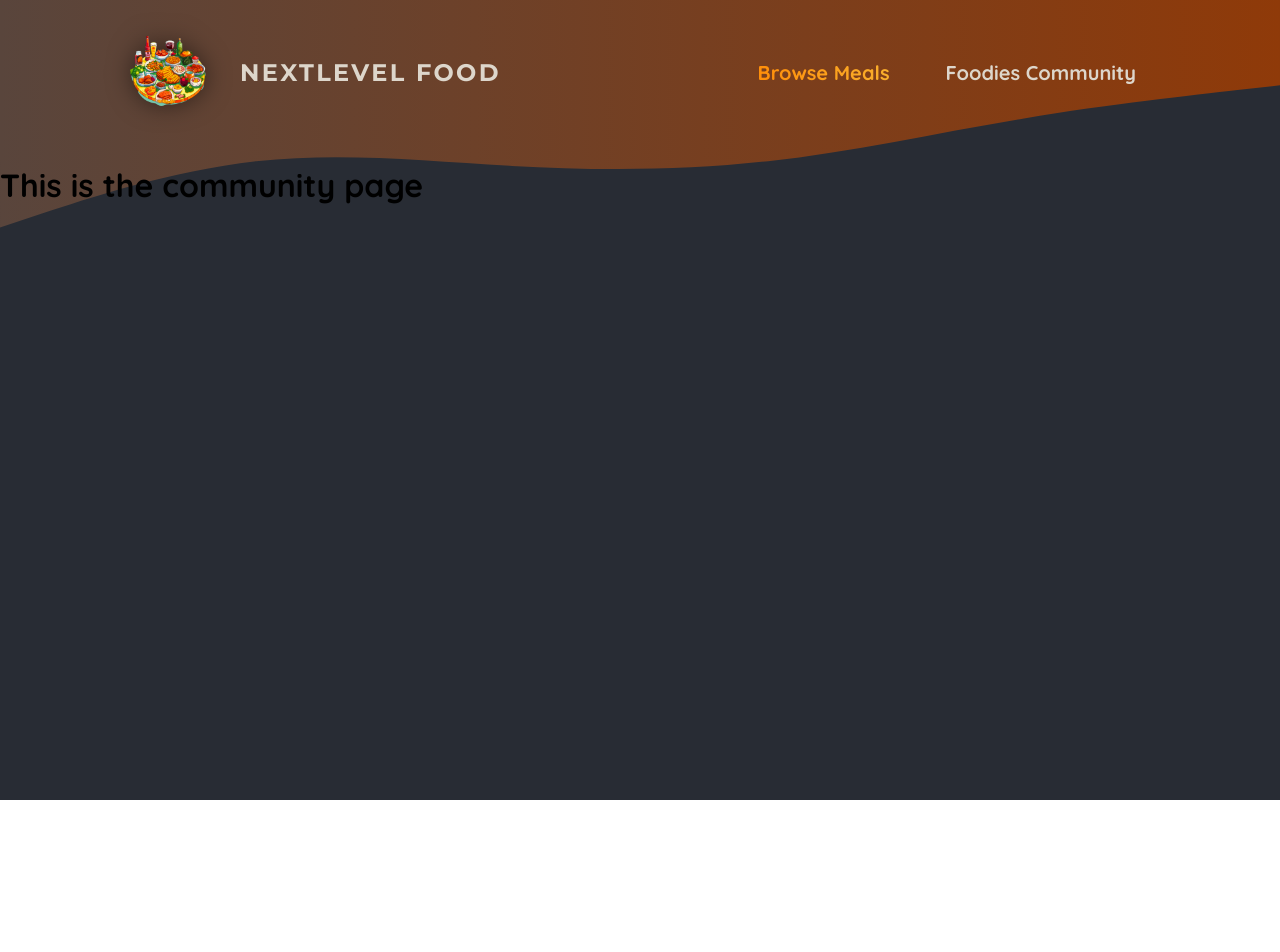
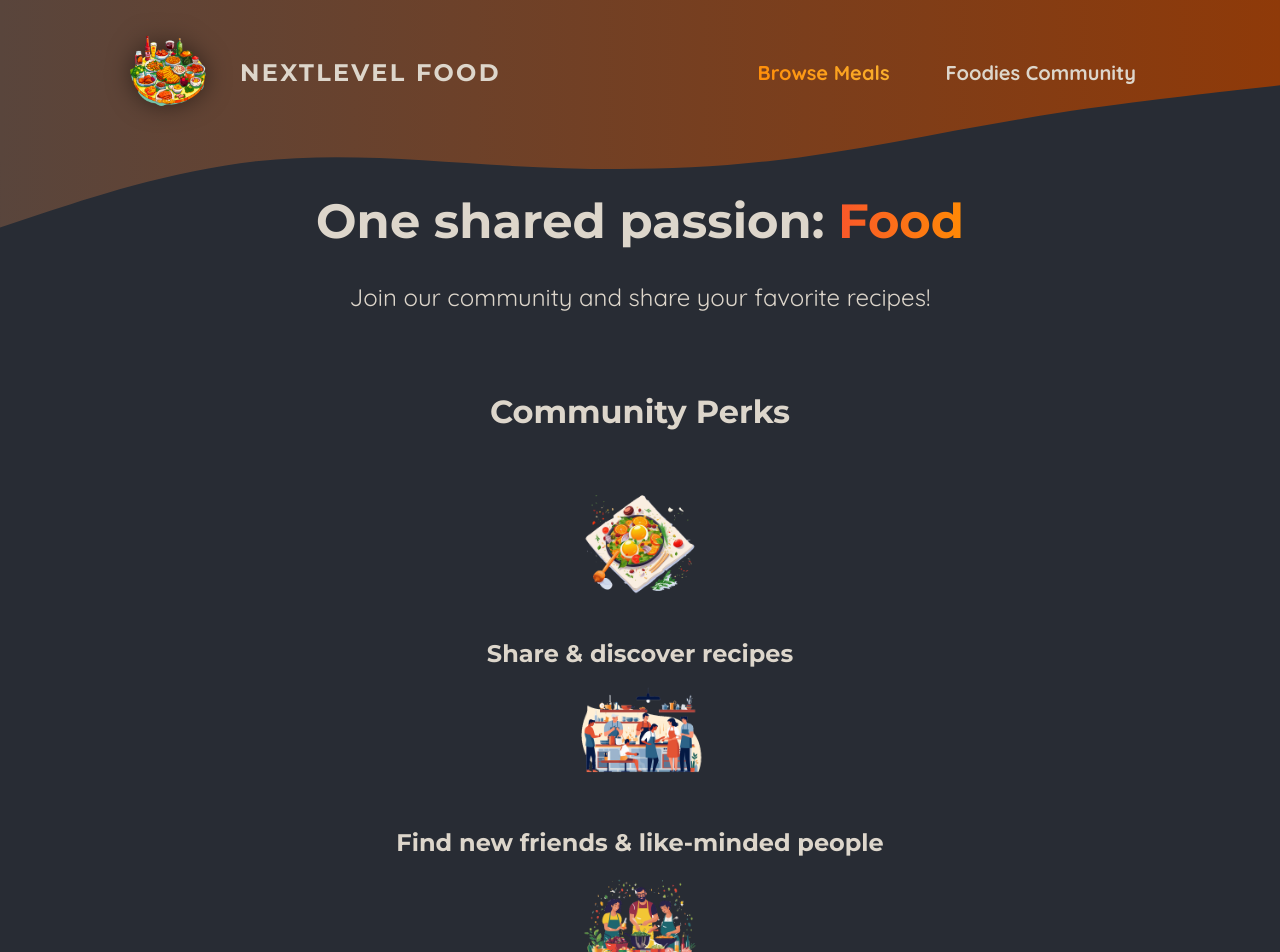
Before and after one commit to Abdelrahman-7z7/FoodiesNextJs, a Next.js app: page /community in a window 1280 px wide. Shown: the top 952 px of the page. Before the commit the page ends 800 px from the top, so only its background shows below. Built offline with nearby package versions, Linux system fonts and the light colour scheme.

Commit message:
refactoring the community page and adding styles

```diff
--- a/app/community/page.js
+++ b/app/community/page.js
@@ -1,7 +1,40 @@
-export default function CommunityPage(){
-    return(
-        <main>
-            <h1>This is the community page</h1>
-        </main>
-    )
+import Image from 'next/image';
+
+import mealIcon from '@/assets/icons/meal.png';
+import communityIcon from '@/assets/icons/community.png';
+import eventsIcon from '@/assets/icons/events.png';
+import classes from './page.module.css';
+
+export default function CommunityPage() {
+  return (
+    <>
+      <header className={classes.header}>
+        <h1>
+          One shared passion: <span className={classes.highlight}>Food</span>
+        </h1>
+        <p>Join our community and share your favorite recipes!</p>
+      </header>
+      <main className={classes.main}>
+        <h2>Community Perks</h2>
+
+        <ul className={classes.perks}>
+          <li>
+            <Image src={mealIcon} alt="A delicious meal" />
+            <p>Share & discover recipes</p>
+          </li>
+          <li>
+            <Image src={communityIcon} alt="A crowd of people, cooking" />
+            <p>Find new friends & like-minded people</p>
+          </li>
+          <li>
+            <Image
+              src={eventsIcon}
+              alt="A crowd of people at a cooking event"
+            />
+            <p>Participate in exclusive events</p>
+          </li>
+        </ul>
+      </main>
+    </>
+  );
 }
--- /dev/null
+++ b/app/community/page.module.css
@@ -0,0 +1,61 @@
+.header {
+    gap: 3rem;
+    margin: 3rem auto 5rem auto;
+    width: 90%;
+    max-width: 75rem;
+    color: #ddd6cb;
+    font-size: 1.5rem;
+    text-align: center;
+  }
+
+  .header h1 {
+    font-family: 'Montserrat', sans-serif;
+  }
+
+  .highlight {
+    background: linear-gradient(90deg, #f9572a, #ff8a05);
+    background-clip: text;
+    -webkit-background-clip: text;
+    -webkit-text-fill-color: transparent;
+  }
+
+  .main {
+    width: 90%;
+    max-width: 40rem;
+    margin: 0 auto;
+    text-align: center;
+  }
+
+  .main h2 {
+    font-family: 'Montserrat', sans-serif;
+    font-size: 2rem;
+    margin-bottom: 3rem;
+    color: #ddd6cb;
+  }
+
+  .perks {
+    list-style: none;
+    margin: 3rem 0;
+    padding: 0;
+  }
+
+  .perks li {
+    display: flex;
+    flex-direction: column;
+    align-items: center;
+    gap: 2rem;
+  }
+
+  .perks img {
+    width: 8rem;
+    height: 8rem;
+    object-fit: contain;
+  }
+
+  .perks p {
+    font-family: 'Montserrat', sans-serif;
+    font-size: 1.5rem;
+    font-weight: bold;
+    margin: 0;
+    color: #ddd6cb;
+  }
```
